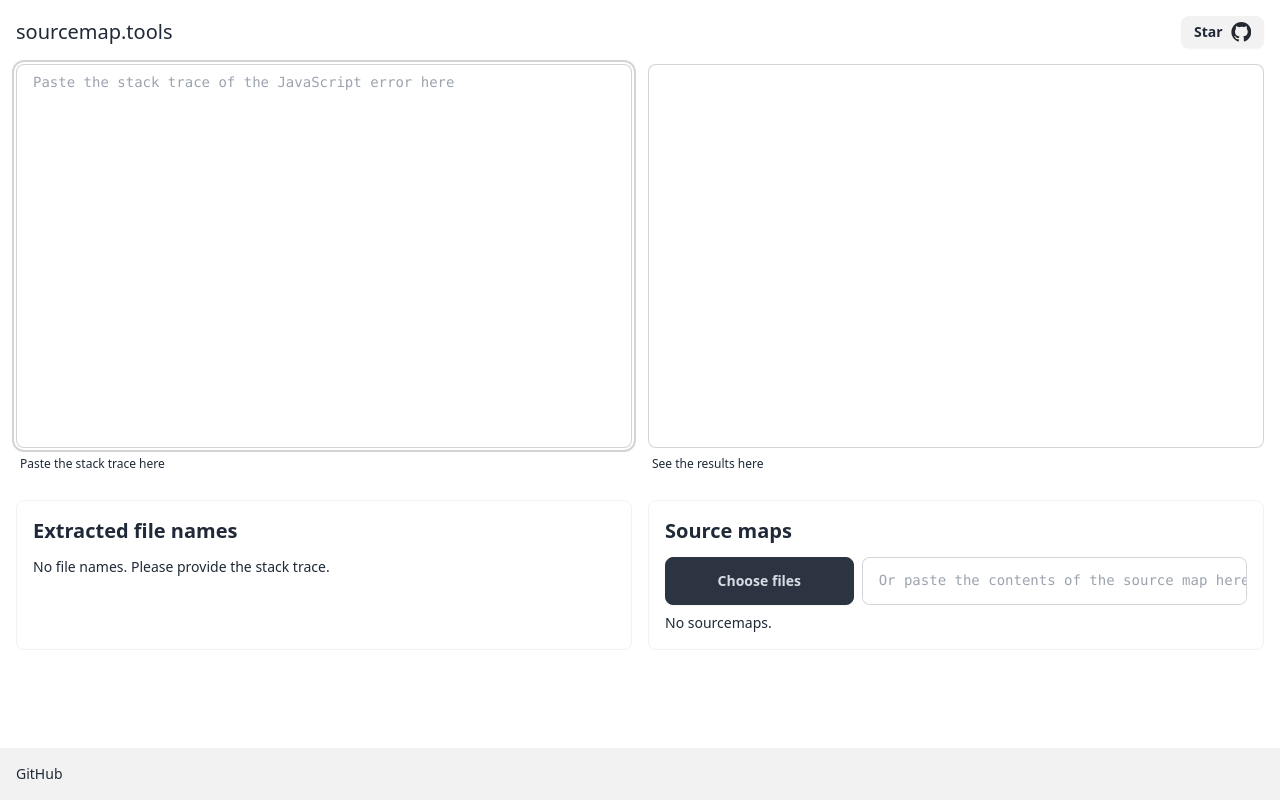
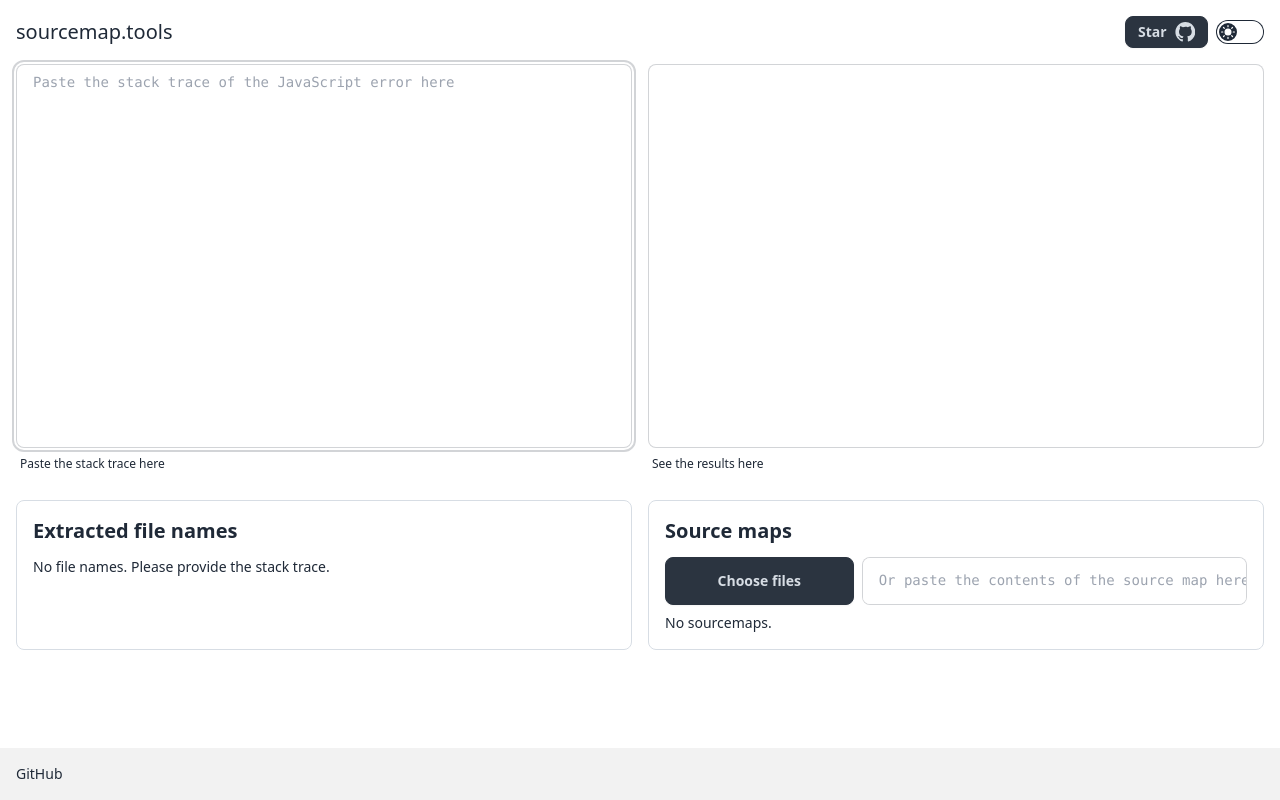
Before and after one commit to rmuratov/sourcemap.tools, a React (Vite) app: page / in a window 1280 px wide. Built offline with nearby package versions, Linux system fonts and the light colour scheme.

Commit message:
Dark theme

```diff
--- a/index.html
+++ b/index.html
@@ -1,5 +1,5 @@
 <!doctype html>
-<html lang="en" data-theme="light">
+<html lang="en">
   <head>
     <meta charset="UTF-8" />
 
--- a/src/App.tsx
+++ b/src/App.tsx
@@ -1,10 +1,13 @@
 import cx from 'clsx'
 import { type ChangeEvent, useState } from 'react'
 
+import { GitHubLogo } from './GitHubLogo.tsx'
 import { transform } from './lib.ts'
 import { SourceMap } from './SourceMap.ts'
 import { StackTrace } from './StackTrace.ts'
+import { ThemeToggle } from './ThemeToggle.tsx'
 import { useSourcemapsStore } from './useSourcemapsStore.ts'
+import { setTheme, useTheme } from './useTheme.ts'
 
 function App() {
   const [stackTraceInputValue, setStackTraceInputValue] = useState('')
@@ -13,6 +16,8 @@ function App() {
 
   const [isSourceMapInputError, setIsSourceMapInputError] = useState(false)
   const [isSourceMapFileInputError, setIsSourceMapFileInputError] = useState(false)
+
+  const theme = useTheme()
 
   const stackTrace = StackTrace.create(stackTraceInputValue)
   const isParseError = Boolean(stackTraceInputValue.trim()) && !stackTrace
@@ -55,9 +60,12 @@ function App() {
   }
 
   return (
-    <div className="min-h-screen flex flex-col">
+    <main
+      className={cx('min-h-screen flex flex-col', theme === 'dark' && 'dark')}
+      data-theme={theme}
+    >
       <div className="px-4 flex-1 2xl:container 2xl:mx-auto">
-        <div className="navbar px-0">
+        <nav className="navbar px-0">
           <div className="navbar-start">
             <a className="normal-case text-xl" href="/">
               sourcemap.tools
@@ -65,26 +73,19 @@ function App() {
           </div>
 
           <div className="navbar-end">
-            <div className="flex items-center">
-              <a className="btn btn-sm" href="https://github.com/rmuratov/sourcemap.tools">
+            <div className="flex items-center gap-x-2">
+              <a
+                className="btn btn-sm btn-neutral"
+                href="https://github.com/rmuratov/sourcemap.tools"
+              >
                 Star
-                <svg
-                  height="20"
-                  viewBox="0 0 96 98"
-                  width="20.4"
-                  xmlns="http://www.w3.org/2000/svg"
-                >
-                  <path
-                    clipRule="evenodd"
-                    d="M48.854 0C21.839 0 0 22 0 49.217c0 21.756 13.993 40.172 33.405 46.69 2.427.49 3.316-1.059 3.316-2.362 0-1.141-.08-5.052-.08-9.127-13.59 2.934-16.42-5.867-16.42-5.867-2.184-5.704-5.42-7.17-5.42-7.17-4.448-3.015.324-3.015.324-3.015 4.934.326 7.523 5.052 7.523 5.052 4.367 7.496 11.404 5.378 14.235 4.074.404-3.178 1.699-5.378 3.074-6.6-10.839-1.141-22.243-5.378-22.243-24.283 0-5.378 1.94-9.778 5.014-13.2-.485-1.222-2.184-6.275.486-13.038 0 0 4.125-1.304 13.426 5.052a46.97 46.97 0 0 1 12.214-1.63c4.125 0 8.33.571 12.213 1.63 9.302-6.356 13.427-5.052 13.427-5.052 2.67 6.763.97 11.816.485 13.038 3.155 3.422 5.015 7.822 5.015 13.2 0 18.905-11.404 23.06-22.324 24.283 1.78 1.548 3.316 4.481 3.316 9.126 0 6.6-.08 11.897-.08 13.526 0 1.304.89 2.853 3.316 2.364 19.412-6.52 33.405-24.935 33.405-46.691C97.707 22 75.788 0 48.854 0z"
-                    fill="#24292f"
-                    fillRule="evenodd"
-                  />
-                </svg>
+                <GitHubLogo />
               </a>
+
+              <ThemeToggle onChange={setTheme} theme={theme} />
             </div>
           </div>
-        </div>
+        </nav>
 
         <div className="grid grid-cols-1 lg:grid-cols-2 gap-4">
           <div className="form-control">
@@ -123,7 +124,7 @@ function App() {
         </div>
 
         <div className="grid grid-cols-1 lg:grid-cols-2 gap-4 pt-5">
-          <div className="card card-bordered card-compact rounded-lg">
+          <div className="card card-bordered card-compact rounded-lg border-neutral-content dark:border-opacity-20">
             <div className="card-body">
               <h2 className="card-title" id="filenames-list-header">
                 Extracted file names
@@ -143,7 +144,7 @@ function App() {
             </div>
           </div>
 
-          <div className="card card-bordered card-compact rounded-lg">
+          <div className="card card-bordered card-compact rounded-lg border-neutral-content dark:border-opacity-20">
             <div className="card-body">
               <h2 className="card-title">Source maps</h2>
 
@@ -236,14 +237,14 @@ function App() {
         </div>
       </div>
 
-      <footer className="footer bg-base-200 p-4 mt-8 ">
-        <nav className="2xl:container 2xl:mx-auto">
+      <footer className="footer bg-base-200 py-4 mt-8">
+        <nav className="px-4 2xl:container 2xl:mx-auto">
           <a className="link link-hover" href="https://github.com/rmuratov/sourcemap.tools">
             GitHub
           </a>
         </nav>
       </footer>
-    </div>
+    </main>
   )
 }
 
--- /dev/null
+++ b/src/GitHubLogo.tsx
@@ -0,0 +1,17 @@
+export function GitHubLogo() {
+  return (
+    <svg
+      className="fill-neutral-content"
+      height="20"
+      viewBox="0 0 96 98"
+      width="20.4"
+      xmlns="http://www.w3.org/2000/svg"
+    >
+      <path
+        clipRule="evenodd"
+        d="M48.854 0C21.839 0 0 22 0 49.217c0 21.756 13.993 40.172 33.405 46.69 2.427.49 3.316-1.059 3.316-2.362 0-1.141-.08-5.052-.08-9.127-13.59 2.934-16.42-5.867-16.42-5.867-2.184-5.704-5.42-7.17-5.42-7.17-4.448-3.015.324-3.015.324-3.015 4.934.326 7.523 5.052 7.523 5.052 4.367 7.496 11.404 5.378 14.235 4.074.404-3.178 1.699-5.378 3.074-6.6-10.839-1.141-22.243-5.378-22.243-24.283 0-5.378 1.94-9.778 5.014-13.2-.485-1.222-2.184-6.275.486-13.038 0 0 4.125-1.304 13.426 5.052a46.97 46.97 0 0 1 12.214-1.63c4.125 0 8.33.571 12.213 1.63 9.302-6.356 13.427-5.052 13.427-5.052 2.67 6.763.97 11.816.485 13.038 3.155 3.422 5.015 7.822 5.015 13.2 0 18.905-11.404 23.06-22.324 24.283 1.78 1.548 3.316 4.481 3.316 9.126 0 6.6-.08 11.897-.08 13.526 0 1.304.89 2.853 3.316 2.364 19.412-6.52 33.405-24.935 33.405-46.691C97.707 22 75.788 0 48.854 0z"
+        fillRule="evenodd"
+      />
+    </svg>
+  )
+}
--- /dev/null
+++ b/src/ThemeToggle.tsx
@@ -0,0 +1,58 @@
+import type { ChangeEvent } from 'react'
+
+import type { Theme } from './types'
+
+export function ThemeToggle({
+  onChange,
+  theme,
+}: {
+  onChange: (value: Theme) => void
+  theme: Theme
+}) {
+  const isDarkTheme = theme === 'dark'
+
+  const onInputChange = (e: ChangeEvent<HTMLInputElement>) =>
+    onChange(e.target.checked ? 'dark' : 'light')
+
+  return (
+    <label className="grid cursor-pointer place-items-center">
+      <input
+        aria-label="Toggle theme"
+        checked={isDarkTheme}
+        className="toggle theme-controller bg-base-content col-span-2 col-start-1 row-start-1"
+        name="toggleTheme"
+        onChange={onInputChange}
+        type="checkbox"
+      />
+      <svg
+        className="stroke-base-100 fill-base-100 col-start-1 row-start-1"
+        fill="none"
+        height="14"
+        stroke="currentColor"
+        strokeLinecap="round"
+        strokeLinejoin="round"
+        strokeWidth="2"
+        viewBox="0 0 24 24"
+        width="14"
+        xmlns="http://www.w3.org/2000/svg"
+      >
+        <circle cx="12" cy="12" r="5" />
+        <path d="M12 1v2M12 21v2M4.2 4.2l1.4 1.4M18.4 18.4l1.4 1.4M1 12h2M21 12h2M4.2 19.8l1.4-1.4M18.4 5.6l1.4-1.4" />
+      </svg>
+      <svg
+        className="stroke-base-100 fill-base-100 col-start-2 row-start-1"
+        fill="none"
+        height="14"
+        stroke="currentColor"
+        strokeLinecap="round"
+        strokeLinejoin="round"
+        strokeWidth="2"
+        viewBox="0 0 24 24"
+        width="14"
+        xmlns="http://www.w3.org/2000/svg"
+      >
+        <path d="M21 12.79A9 9 0 1 1 11.21 3 7 7 0 0 0 21 12.79z"></path>
+      </svg>
+    </label>
+  )
+}
--- /dev/null
+++ b/src/types.d.ts
@@ -0,0 +1 @@
+export type Theme = 'dark' | 'light'
--- /dev/null
+++ b/src/useTheme.ts
@@ -0,0 +1,50 @@
+import { useSyncExternalStore } from 'react'
+
+import type { Theme } from './types'
+
+export function setTheme(theme: Theme) {
+  localStorage.setItem('theme', theme)
+  window.dispatchEvent(new Event('storage'))
+}
+
+export function useTheme(): Theme {
+  const themeFromLocalStorage = useThemeFromLocalStorage()
+  const themeFromMediaQuery = useThemeFromMediaQuery()
+
+  return themeFromLocalStorage ?? themeFromMediaQuery
+}
+
+function useThemeFromLocalStorage(): null | Theme {
+  return useSyncExternalStore<null | Theme>(
+    themeFromLocalStorageSubscribe,
+    themeFromLocalStorageGetSnapshot,
+  )
+}
+
+function themeFromLocalStorageGetSnapshot(): null | Theme {
+  return localStorage.getItem('theme') as null | Theme
+}
+
+function themeFromLocalStorageSubscribe(onStoreChange: () => void) {
+  window.addEventListener('storage', onStoreChange)
+  return () => {
+    window.removeEventListener('storage', onStoreChange)
+  }
+}
+
+function useThemeFromMediaQuery() {
+  return useSyncExternalStore(themeFromMediaQuerySubscribe, themeFromMediaQueryGetSnapshot)
+}
+
+function themeFromMediaQueryGetSnapshot() {
+  const mediaQueryList = window.matchMedia('(prefers-color-scheme: dark)')
+  return mediaQueryList.matches ? 'dark' : 'light'
+}
+
+function themeFromMediaQuerySubscribe(onStoreChange: () => void) {
+  const mediaQuery = '(prefers-color-scheme: dark)'
+  window.matchMedia(mediaQuery).addEventListener('change', onStoreChange)
+  return () => {
+    window.matchMedia(mediaQuery).removeEventListener('change', onStoreChange)
+  }
+}
--- a/tailwind.config.cjs
+++ b/tailwind.config.cjs
@@ -2,5 +2,6 @@
 module.exports = {
   content: ['./src/**/*.{ts,tsx}', 'index.html'],
   plugins: [require('@tailwindcss/typography'), require('daisyui')],
+  darkMode: 'class',
 }
 /* v8 ignore end */
```
Also changed, not shown: 2 other files (tests, documents, lock files or other folders).
